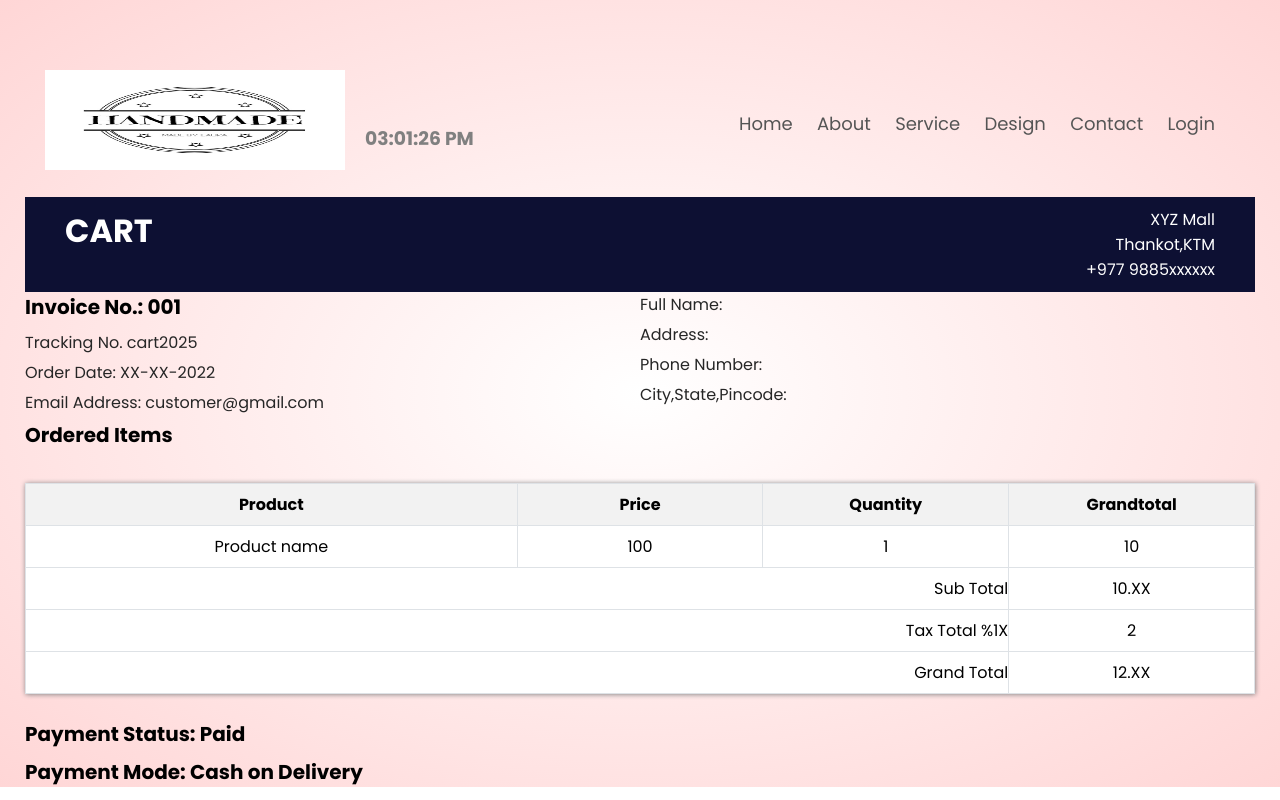
After one commit to kusal26/project1, a PHP site: page /invoice/invoice1.php in a window 1280 px wide. The commit adds this page. Run offline with PHP 8.4, Linux system fonts and the light colour scheme.

Commit message:
2nd commit

```diff
--- a/index/about.php
+++ b/index/about.php
@@ -16,7 +16,7 @@
                 <div class="col-2">
                     <h1>COLLEGE PROJECT </h1>
                     <p>Hello I am Purnmina Kapali stuyding at EIC <br> This is my first project</p>
-                    <a href="shoppingcart.php"class="btn">Explore now &#8594;</a>
+                    <a href="cart.php"class="btn">Explore now &#8594;</a>
                 </div>
                 <div class="col-2">
                     <img style="float: right" src="../images/home.jpg" height="400px" width="400px">
--- a/index/contact.php
+++ b/index/contact.php
@@ -30,7 +30,7 @@
 
 
                     </blockquote>
-                    <a href="shoppingcart.php"class="btn">Explore now &#8594;</a>
+                    <a href="cart.php"class="btn">Explore now &#8594;</a>
 
 
                 </div>
--- a/index/design.php
+++ b/index/design.php
@@ -18,7 +18,7 @@
                 stay tune
             </h2>
             Lorem ipsum dolor sit amet consectetur adipisicing elit. Natus, culpa nulla. Repudiandae doloremque eos, eaque incidunt at adipisci qui consectetur vitae ex doloribus harum est fugiat aspernatur animi perferendis delectus?
-            <a href="shoppingcart.php"class="btn">Explore now &#8594;</a>
+            <a href="cart.php"class="btn">Explore now &#8594;</a>
                 </div>
 
                 <div class="col-2">
--- a/index/home.php
+++ b/index/home.php
@@ -16,7 +16,7 @@
                 <div class="col-2">
                     <h1>Give Your Workout <br>A New Style!</h1>
                     <p> Success isn't always about greatness.It's about consistency.Consistent<br> hardwork gains success.Greatness will come.</p>
-               <a href="shoppingcart.php"class="btn">Explore now &#8594;</a>
+               <a href="cart.php"class="btn">Explore now &#8594;</a>
                 </div>
                 <div class="col-2">
                     <img style="float: right" src="../images/home.jpg" height="400px" width="400px">
--- a/index/shoppingcart.php
+++ b/index/invoice/invoice-nav1.php
@@ -8,51 +8,42 @@ session_start();
 
 <head>
     <title> Ecommerce Website Design </title>
-    <link rel="stylesheet" href="../style/home.css">
+    <link rel="stylesheet" href="../../style/home.css">
     <link href="https://fonts.googleapis.com/css2?family=Poppins:ital,wght@0,300;0,400;0,500;0,600;0,700;1,200&display=swap" rel="stylesheet">
 
 
 </head>
 
 <body>
-
     <div class="header">
         <div class="container">
 
             <div class="navbar">
                 <div class="logo" style="padding-top: 50px">
-                    <img src="../images/handmade.jpg" height="100px" width="300px">
+                    <img src="../../images/handmade.jpg" height="100px" width="300px">
 
                 </div>
                 <h3 style="color:gray; padding-top:80px; padding-left:20px" id="clock">
-                    </h5>
+                    </h3>
                     <nav style="padding-top:50px">
                         <ul>
-                            <li><a href=""></a></li>
-                            <li><a href="../index/home.php">Home</a></li>
-                            <li><a href="../index/about.php">About</a></li>
-                            <li><a href="../index/service.php">Service</a></li>
-                            <li><a href="../index/design.php">Design</a></li>
-                            <li><a href="../index/contact.php">Contact</a></li>
-                            <li><a href="../index/login.php" target="_blank"><?php echo empty($_SESSION['userName']) ? 'Login' : 'Logout'; ?></a></li>
+                        <li><a href=""></a></li>
+                            <li><a href="../home.php">Home</a></li>
+                            <li><a href="../about.php">About</a></li>
+                            <li><a href="../service.php">Service</a></li>
+                            <li><a href="../design.php">Design</a></li>
+                            <li><a href="../contact.php">Contact</a></li>
+                            <li><a href="../login.php" target="_blank"><?php echo empty($_SESSION['userName']) ? 'Login' : 'Logout'; ?></a></li>
                             <br>
-
                         </ul>
 
                     </nav>
 
             </div>
         </div>
-
-        <!-- this section included the cart.php-->
-
-        <?php
-        include "cart.php";
-        ?>
 </body>
 
 </html>
-
 
 <script>
     function currentTime() {
--- /dev/null
+++ b/index/invoice/invoice1.php
@@ -0,0 +1,89 @@
+<!DOCTYPE html>
+<html lang="en">
+<head>
+    <meta charset="UTF-8">
+    <meta name="viewport" content="width=device-width, initial-scale=1.0">
+    <link href="../../style/invoice.css" rel="stylesheet">
+    <title>Cart</title>
+
+</head>
+<body>
+    <?php
+    include "invoice-nav1.php"
+    ?>
+
+    <div class="container">
+        <div class="brand-section">
+            <div class="row1">
+                <div class="col-6">
+                    <h1 class="text-white">CART</h1>
+                </div>
+                <div class="col-6">
+                    <div class="company-details">
+                        <p class="text-white">XYZ Mall</p>
+                        <p class="text-white">Thankot,KTM</p>
+                        <p class="text-white">+977 9885xxxxxx</p>
+                    </div>
+                </div>
+            </div>
+        </div>
+
+        <div class="body-section">
+            <div class="row1">
+                <div class="col-6">
+                    <h2 class="heading">Invoice No.: 001</h2>
+                    <p class="sub-heading">Tracking No. cart2025 </p>
+                    <p class="sub-heading">Order Date: XX-XX-2022 </p>
+                    <p class="sub-heading">Email Address: customer@gmail.com </p>
+                </div>
+                <div class="col-6">
+                    <p class="sub-heading">Full Name:  </p>
+                    <p class="sub-heading">Address:  </p>
+                    <p class="sub-heading">Phone Number:  </p>
+                    <p class="sub-heading">City,State,Pincode:  </p>
+                </div>
+            </div>
+        </div>
+
+        <div class="body-section">
+            <h3 class="heading">Ordered Items</h3>
+            <br>
+            <table class="table-bordered">
+                <thead>
+                    <tr>
+                        <th>Product</th>
+                        <th class="w-20">Price</th>
+                        <th class="w-20">Quantity</th>
+                        <th class="w-20">Grandtotal</th>
+                    </tr>
+                </thead>
+                <tbody>
+                    <tr>
+                        <td>Product name</td>
+                        <td>100</td>
+                        <td>1</td>
+                        <td>10</td>
+                    </tr>
+                    <tr>
+                        <td colspan="3" class="text-right">Sub Total</td>
+                        <td> 10.XX</td>
+                    </tr>
+                    <tr>
+                        <td colspan="3" class="text-right">Tax Total %1X</td>
+                        <td> 2</td>
+                    </tr>
+                    <tr>
+                        <td colspan="3" class="text-right">Grand Total</td>
+                        <td> 12.XX</td>
+                    </tr>
+                </tbody>
+            </table>
+            <br>
+            <h3 class="heading">Payment Status: Paid</h3>
+            <h3 class="heading">Payment Mode: Cash on Delivery</h3>
+        </div>
+
+
+
+</body>
+</html>
--- a/index/login.php
+++ b/index/login.php
@@ -1,5 +1,5 @@
 <?php
-include 'database.php';
+include '../database/database.php';
 
 ?>
 
@@ -20,7 +20,7 @@ include 'database.php';
 				<span id="usernameErr"></span>
 				<input type="password" id="pw" name="password" placeholder="Password" />
 				<span id="pwErr"></span>
-				<a href="#">Forgot your password?</a><br>
+				<a href="forgot.php">Forgot your password?</a><br>
 				<p>Don't have an account? <a href="signup.php">Create account<a></p><br>
 				<button name="submit" id="submit">Log In</button>
 			</form>
--- a/index/service.php
+++ b/index/service.php
@@ -20,7 +20,7 @@
                         <li>Made in Nepal</li>
                     </ul>
                     <p><em>Lorem ipsum dolor sit amet consectetur adipisicing elit. A iste corrupti excepturi repellendus magni earum inventore beatae voluptas vel! Dicta eos consectetur, dolor voluptas minima doloribus possimus eveniet optio rem?</em></p>
-                    <a href="shoppingcart.php"class="btn">Explore now &#8594;</a>
+                    <a href="cart.php"class="btn">Explore now &#8594;</a>
                 </div>
                 <div class="col-2">
                     <img style="float: right" src="../images/home.jpg" height="400px" width="400px">
--- a/index/signup.php
+++ b/index/signup.php
@@ -1,5 +1,5 @@
 <?php
-include 'database.php';
+include '../database/database.php';
 
 ?>
 
--- /dev/null
+++ b/style/invoice.css
@@ -0,0 +1,69 @@
+
+        .brand-section{
+            background-color: #0d1033;
+            padding: 10px 40px;
+         }
+
+
+         .row1{
+             display: flex;
+             flex-wrap: wrap;
+         }
+
+         .col-6{
+             width: 50%;
+             flex: 0 0 auto;
+         }
+
+         .text-white{
+             color: #fff;
+         }
+
+         .company-details{
+             float: right;
+             text-align: right;
+         }
+
+
+         .heading{
+             font-size: 20px;
+             margin-bottom: 08px;
+         }
+
+         .sub-heading{
+             color: #262626;
+             margin-bottom: 05px;
+         }
+         table{
+             background-color: #fff;
+             width: 100%;
+             border-collapse: collapse;
+         }
+         table thead tr{
+             border: 1px solid #111;
+             background-color: #f2f2f2;
+         }
+         table td {
+             vertical-align: middle !important;
+             text-align: center;
+         }
+         table th, table td {
+             padding-top: 08px;
+             padding-bottom: 08px;
+         }
+         .table-bordered{
+             box-shadow: 0px 0px 5px 0.5px gray;
+         }
+         .table-bordered td, .table-bordered th {
+             border: 1px solid #dee2e6;
+         }
+
+         .text-right{
+             text-align: end;
+         }
+         .w-20{
+             width: 20%;
+         }
+         .float-right{
+             float: right;
+         }
```
Also changed, not shown: index/cart.php (+48 -0 lines), index/forgot.php (added, +52 -0 lines), database/database.php (renamed from index/database.php).
